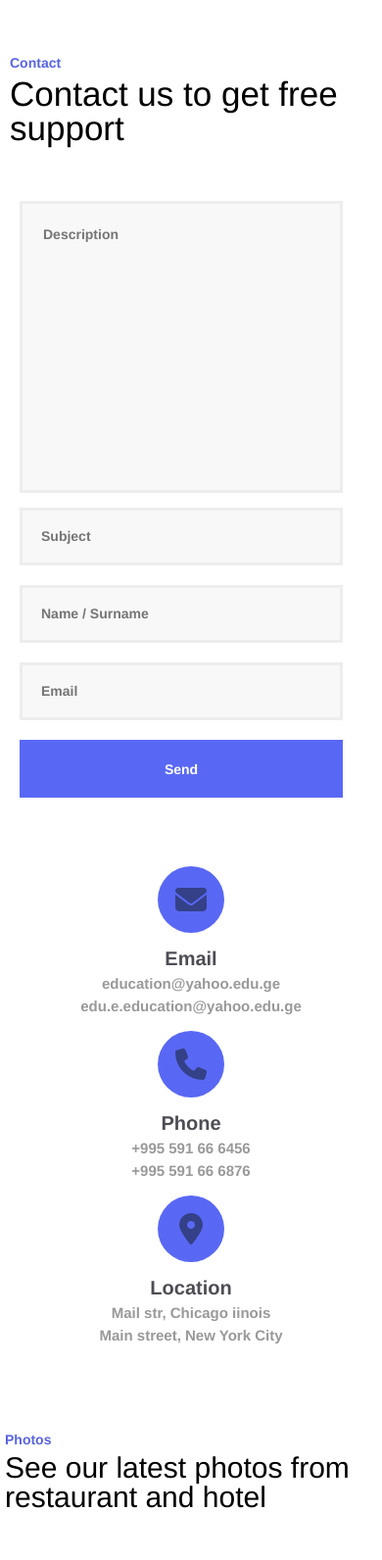
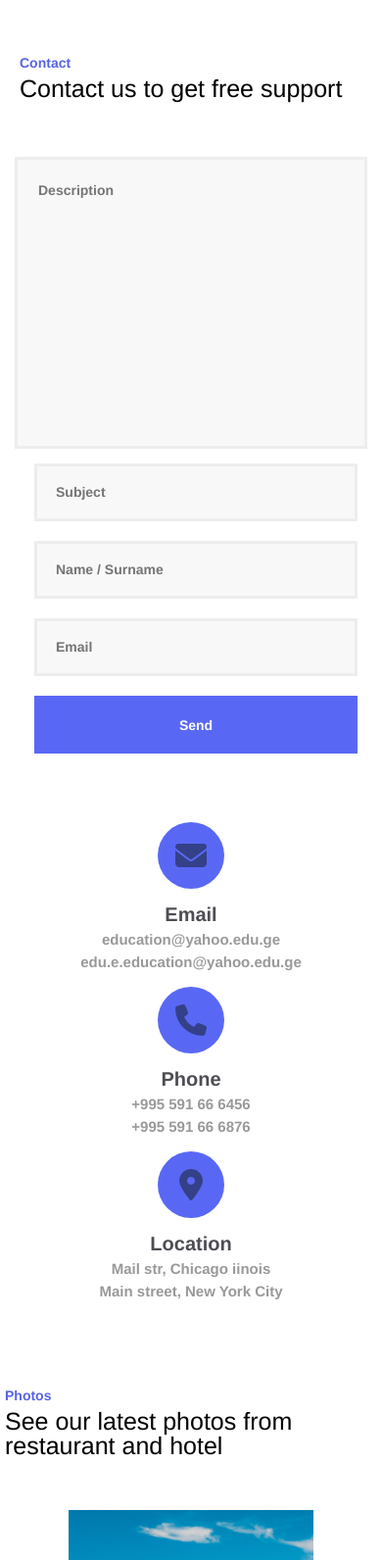
Before and after one commit to Mikhei1i/homework-11, a plain HTML site: page index.html in a window 390 px wide. Shown: the top 1592 px of the page at 98% size. Drawn offline with Linux system fonts and the light colour scheme.

Commit message:
responsive design v2

```diff
--- a/css/media.css
+++ b/css/media.css
@@ -1,13 +1,86 @@
-/* iPhone SE */
+@media (max-width: 1290px) {
+    #description {
+        margin-bottom: 15px;
+    }
+}
+
+@media (max-width: 930px) {
+
+    header {
+        margin-left: 20px;
+    }
+
+    .contact-h1,
+    .Photos-h1 {
+        width: 500px;
+    }
+
+    .Photos-h1,
+    .Photos-h5 {
+        margin-left: 20px;
+    }
+
+    .s1 {
+        margin-left: 20px;
+    }
+}
+
+@media (max-width: 534px) {
+    .s1 {
+        margin-left: 0;
+    }
+
+    .s2-contact {
+        max-width: 300px;
+        width: 100%;
+        margin: 0 auto;
+    }
+
+    .s2-contact-infos {
+        margin-bottom: 15px;
+    }
+
+    .Photos-h1,
+    .contact-h1 {
+        margin-left: 10px;
+        width: 470px;
+    }
+
+    .Photos-h5,
+    .contact-h5 {
+        margin-left: 10px;
+    }
+
+    .s1-conteiner {
+        max-width: 360px;
+        width: 100%;
+        margin: 0 auto;
+    }
+
+    header {
+        margin-left: 0;
+        margin-left: 10px;
+    }
+
+    footer {
+        height: 100%;
+    }
+
+    footer div {
+        margin-bottom: 20px;
+        margin-left: 10px;
+        margin-top: 10px;
+    }
+}
+
 @media (max-width: 420px) {
     .s1 {
         margin-left: 0;
     }
 
     #description {
-        width: 330px;
-        margin-left: 20px;
         margin-bottom: 15px;
+        margin-right: 0;
     }
 
     .inputs-box {
@@ -21,7 +94,8 @@
     }
 
     .contact-h1 {
-        font-size: 35px;
+        width: auto;
+        font-size: 25px;
     }
 
     .contact-h5 {
@@ -30,7 +104,8 @@
 
     .Photos-h1 {
         margin-left: 0;
-        font-size: 30px;
+        font-size: 25px;
+        width: auto;
         margin-left: 5px;
     }
 
@@ -64,3 +139,9 @@
         margin-left: 10px;
     }
 }
+
+@media (max-width: 280px) {
+    body {
+        width: 400px;
+    }
+}
--- a/css/style.css
+++ b/css/style.css
@@ -19,7 +19,7 @@ header {
     font-weight: 400;
     margin-top: 7px;
     max-width: 371px;
-    width: 100%;
+    width: auto;
 }
 
 .s1 {
@@ -38,7 +38,6 @@ header {
     padding: 23px 0 0 21px;
     font-weight: 700;
     font-size: 14px;
-    margin-right: 20px;
     border: 3px solid rgba(212, 211, 211, 0.30);
     background-color: #F8F8F8;
     outline: none;
@@ -165,7 +164,7 @@ header {
     margin-bottom: 53px;
     margin-left: 144px;
     max-width: 544px;
-    width: 100%;
+    width: auto;
 }
 
 .pictures-box {
```
